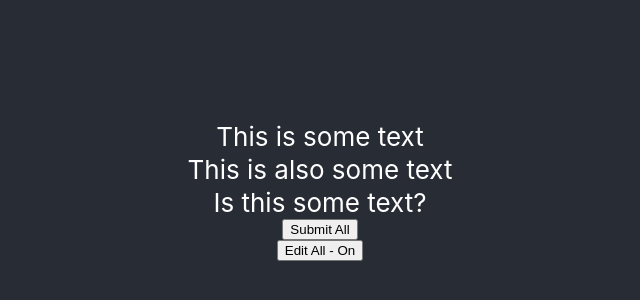
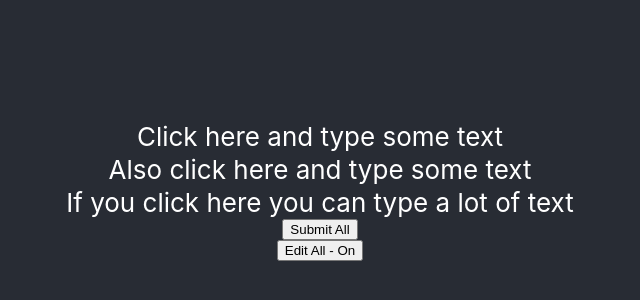
Before and after one commit to gTambo/editable-react-form, a React (Create React App) app: page / in a window 1280 px wide. Shown: the part 210-510 px from the top of the page, without its empty margins (320-960 px from the left). Built offline with nearby package versions, Linux system fonts and the light colour scheme.

Commit message:
update input blur handler function

```diff
--- a/src/components/EditableFormElements/EditableFormElements.css
+++ b/src/components/EditableFormElements/EditableFormElements.css
@@ -11,16 +11,20 @@
 }
 
 input {
+    font-size: calc(10px + 2vmin);
+    font-family: inherit;
     color: aliceblue;
     background-color: #282c34;
     min-height: calc(10px + 2vmin);
-    width: 278px;
+    min-width: 30vw;
 }
 
 textarea {
+    font-size: calc(10px + 2vmin);
+    font-family: inherit;
     color: aliceblue;
     background-color: #282c34;
     min-height: 3vmin;
     max-height: fit-content;
-    width: 278px;
+    min-width: 35vw;
 }
--- a/src/components/EditableView/ControlView.tsx
+++ b/src/components/EditableView/ControlView.tsx
@@ -10,9 +10,9 @@ export default function ControlView() {
     const [editMode2, setEditMode2] = useState(false);
     const [editMode3, setEditMode3] = useState(false);
     const [editAll, setEditAll] = useState<boolean>(false);
-    const [userText1, setUserText1] = useState<string>('This is some text');
-    const [userText2, setUserText2] = useState<string>('This is also some text');
-    const [userText3, setUserText3] = useState<string>('Is this some text?');
+    const [userText1, setUserText1] = useState<string>('Click here and type some text');
+    const [userText2, setUserText2] = useState<string>('Also click here and type some text');
+    const [userText3, setUserText3] = useState<string>('If you click here you can type a lot of text');
     const input1Ref = useRef<HTMLInputElement>(null);
     const input2Ref = useRef<HTMLInputElement>(null);
     const input3Ref = useRef<HTMLInputElement>(null);
@@ -62,13 +62,18 @@ export default function ControlView() {
     }
     ];
 
-    const handleBlur = (e: React.MouseEvent<HTMLDivElement>) => {
+    const handleInputBlur = (e: any) => {
         e.preventDefault();
-        editAllOff();
+        if (e.currentTarget === e.target) {
+            console.log('focused parenting', e.currentTarget);
+            editAllOff();
+        }
+        e.stopPropagation();
     }
 
+
     return (
-        <div className='ControlContainer' id="control-container" onClick={handleBlur}>
+        <div className='ControlContainer' id="control-container" onClick={handleInputBlur}>
             <EditableTextField inherited={passable[0]} elIndex={0} />
             <EditableTextField inherited={passable[1]} elIndex={0} />
             <EditableTextArea inherited={passable[2]} elIndex={0} />
```
